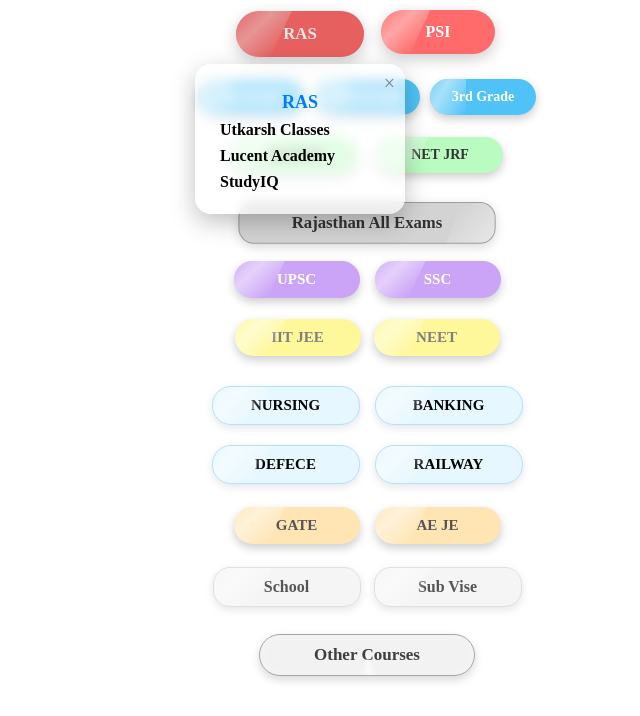
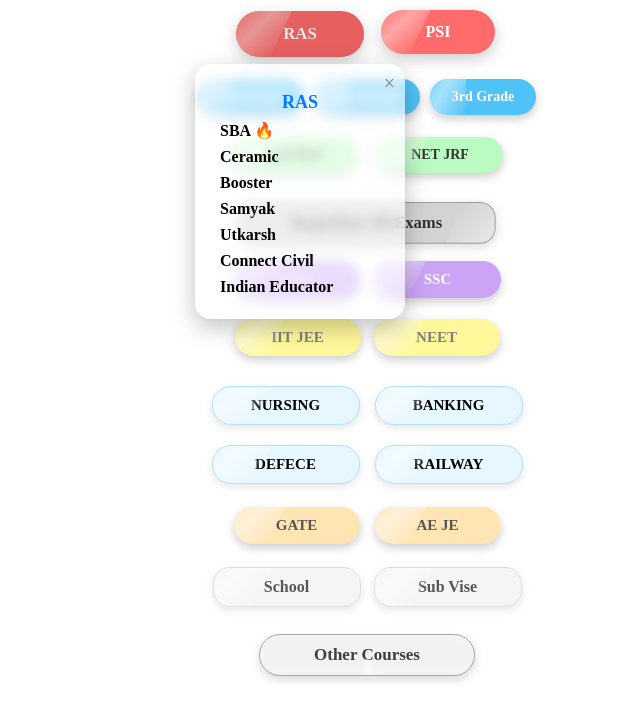
Before and after one commit to All-Courses/All-Courses, a plain HTML site: page test.html in a window 1280 px wide. Both pictures are taken after a click on the element "RAS". Shown: the part 137-853 px from the top of the page, without its empty margins (273-913 px from the left). Drawn offline with Linux system fonts and the light colour scheme.

Commit message:
Update test.html

```diff
--- a/test.html
+++ b/test.html
@@ -85,9 +85,15 @@
   <span class="close" onclick="closePopup()">×</span>
   <ul>
     <li style="text-align:center; font-size:18px; font-weight:bold; color:#007bff;">RAS</li>
-    <li>Utkarsh Classes</li>
-    <li>Lucent Academy</li>
-    <li>StudyIQ</li>
+
+    <!-- Added Text for RAS -->
+    <li>SBA 🔥</li>
+    <li>Ceramic</li>
+    <li>Booster</li>
+    <li>Samyak</li>
+    <li>Utkarsh</li>
+    <li>Connect Civil</li>
+    <li>Indian Educator</li>
   </ul>
 </div>
 
@@ -95,9 +101,17 @@
   <span class="close" onclick="closePopup()">×</span>
   <ul>
     <li style="text-align:center; font-size:18px; font-weight:bold; color:#007bff;">PSI</li>
-    <li>Utkarsh Classes</li>
-    <li>Lucent Academy</li>
-    <li>StudyIQ</li>
+
+    <!-- Added Text for PSI -->
+    <li>SBA 🔥</li>
+    <li>Ceramic</li>
+    <li>Booster</li>
+    <li>Samyak</li>
+    <li>Utkarsh</li>
+    <li>Kalam</li>
+    <li>Mahiya</li>
+    <li>Raghav Prakash</li>
+    <li>Indian Educator</li>
   </ul>
 </div>
 
```
